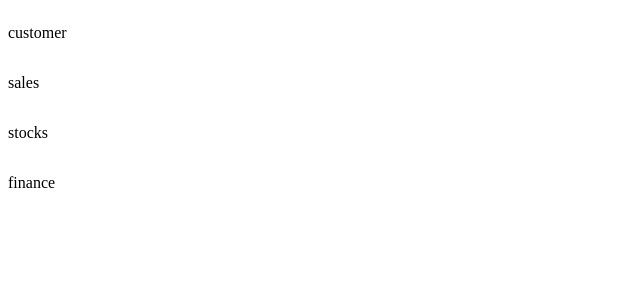
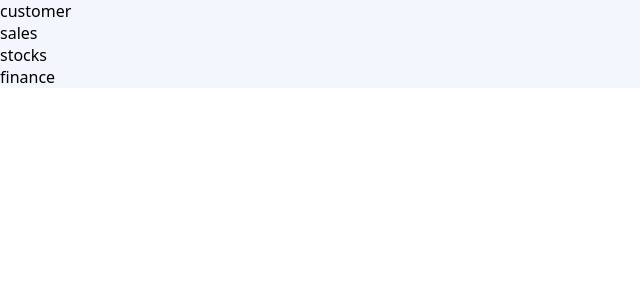
Before and after one commit to AnAtoliy-AA/swimlane, a React (Vite) app in the folder client/: page / in a window 1280 px wide. Shown: the top 300 px of the page, without its empty margins (0-640 px from the left). Built offline with nearby package versions, Linux system fonts and the light colour scheme; the HTML template or start-up script is replaced by a standard one.

Commit message:
feat: add global styles

```diff
--- a/client/src/App.tsx
+++ b/client/src/App.tsx
@@ -1,7 +1,12 @@
 import LinesWrapper from './components/lines/LinesWrapper'
+import { AllProviders } from './providers/allProviders'
 
 function App() {
-  return <LinesWrapper />
+  return (
+    <AllProviders>
+      <LinesWrapper />
+    </AllProviders>
+  )
 }
 
 export default App
--- a/client/src/components/lines/LinesWrapper.tsx
+++ b/client/src/components/lines/LinesWrapper.tsx
@@ -16,6 +16,8 @@ const Wrapper = styled.div<{
 }>`
   display: flex;
   flex-direction: ${({ $direction }) => ($direction ? $direction : 'column')};
+
+  background-color: var(--background);
 `
 
 const LinesWrapper = () => {
--- /dev/null
+++ b/client/src/constants/styles/theme.ts
@@ -0,0 +1,173 @@
+import { css } from 'styled-components'
+import { createGlobalStyle } from 'styled-components'
+
+// color names used from https://www.color-meanings.com/list-of-colors-names-hex-codes/
+enum Color {
+  ORANGE = '#F86F03',
+  BLUE = '#525FE1',
+  BABY_BLUE = '#89CFF0',
+  LIGHT_GRAY = '#F4F4F4',
+  WHITE = '#FFF',
+  RED = '#FF0000',
+  FLAME = '#E34A27',
+  CORAL = '#FF7F50',
+  GREEN = '#008000',
+  CYAN_TEAL = '#23C560',
+  JADE_GREEN = '#07AC45',
+  PARIS_GREEN = '#50C878',
+  SPRING = '#00F0A8',
+  BLACK = '#000000',
+  GRAY = '#808080',
+  CLOUD = '#C5C6D0',
+  SILVER = '#ADADC9',
+  PASTEL_GRAY = '#CCCDC6',
+  SILVER_CLOUD = '#CCC',
+  LIGHT_SILVER = '#BBB',
+  YELLOW = '#FFFF00',
+  PURPLE = '#800080',
+  BROWN = '#A52A2A',
+  BLUSH_RED = '#BC544B',
+  AMARANTH_RED = '#F4364C',
+  PINK = '#FFC0CB',
+  PASTEL_PINK = '#FFD1DC',
+  TEAL = '#008080',
+  GHOST_WHITE = '#F3F6FC',
+}
+
+export interface Theme {
+  '--primary': Color
+  '--secondary': Color
+  '--background': Color
+  '--background-secondary': Color
+  '--text': Color
+  '--text-light': Color
+  '--text-title': Color
+  '--text-converted': Color
+  '--success': Color
+  '--success-secondary': Color
+  '--error': Color
+  '--error-secondary': Color
+  '--error-third': Color
+  '--cancel': Color
+  '--text-input-border': Color
+  '--text-input-outlined': Color
+  '--button-primary': Color
+  '--button-secondary': Color
+}
+
+export type ThemeType = 'dark' | 'light'
+
+export const THEMES: Record<ThemeType, Theme> = {
+  light: {
+    '--primary': Color.BLUE,
+    '--secondary': Color.CYAN_TEAL,
+    '--background': Color.GHOST_WHITE,
+    '--background-secondary': Color.SILVER_CLOUD,
+    '--text': Color.BLACK,
+    '--text-light': Color.WHITE,
+    '--text-converted': Color.WHITE,
+    '--text-title': Color.TEAL,
+    '--success': Color.CYAN_TEAL,
+    '--success-secondary': Color.JADE_GREEN,
+    '--error': Color.RED,
+    '--error-secondary': Color.CORAL,
+    '--error-third': Color.PASTEL_PINK,
+    '--cancel': Color.BLUE,
+    '--text-input-border': Color.SILVER_CLOUD,
+    '--text-input-outlined': Color.LIGHT_SILVER,
+    '--button-primary': Color.GRAY,
+    '--button-secondary': Color.LIGHT_GRAY,
+  },
+  dark: {
+    '--primary': Color.PURPLE,
+    '--secondary': Color.WHITE,
+    '--background': Color.GRAY,
+    '--background-secondary': Color.BABY_BLUE,
+    '--text': Color.WHITE,
+    '--text-light': Color.WHITE,
+    '--text-converted': Color.GRAY,
+    '--text-title': Color.TEAL,
+    '--success': Color.PARIS_GREEN,
+    '--success-secondary': Color.SPRING,
+    '--error': Color.FLAME,
+    '--error-secondary': Color.CORAL,
+    '--error-third': Color.PASTEL_PINK,
+    '--cancel': Color.BLUE,
+    '--text-input-border': Color.SILVER_CLOUD,
+    '--text-input-outlined': Color.LIGHT_SILVER,
+    '--button-primary': Color.GRAY,
+    '--button-secondary': Color.LIGHT_GRAY,
+  },
+}
+
+export const device = {
+  xs: '400px',
+  sm: '600px',
+  md: '900px',
+  lg: '1280px',
+  xl: '1440px',
+  xxl: '1920px',
+}
+
+export const media = {
+  xs: <Props extends TemplateStringsArray>(args: Props) => css`
+    @media (max-width: ${device.xs}) {
+      ${css(args)};
+    }
+  `,
+  sm: <Props extends TemplateStringsArray>(args: Props) => css`
+    @media (max-width: ${device.sm}) {
+      ${css(args)};
+    }
+  `,
+  md: <Props extends TemplateStringsArray>(args: Props) => css`
+    @media (max-width: ${device.md}) {
+      ${css(args)};
+    }
+  `,
+  lg: <Props extends TemplateStringsArray>(args: Props) => css`
+    @media (max-width: ${device.lg}) {
+      ${css(args)};
+    }
+  `,
+  xl: <Props extends TemplateStringsArray>(args: Props) => css`
+    @media (max-width: ${device.xl}) {
+      ${css(args)};
+    }
+  `,
+  xxl: <Props extends TemplateStringsArray>(args: Props) => css`
+    @media (max-width: ${device.xxl}) {
+      ${css(args)};
+    }
+  `,
+}
+
+const GlobalStyle = createGlobalStyle`
+  *, *::before, *::after {
+    margin: 0;
+    padding: 0;
+    box-sizing: border-box;
+
+    font-family:
+    ui-sans-serif,
+    system-ui,
+    -apple-system,
+    BlinkMacSystemFont,
+    Segoe UI,
+    Roboto,
+    Helvetica Neue,
+    Arial,
+    Noto Sans,
+    sans-serif,
+    Apple Color Emoji,
+    Segoe UI Emoji,
+    Segoe UI Symbol,
+    Noto Color Emoji;
+  }
+
+  input {
+    all: unset;
+  }
+`
+
+export default GlobalStyle
--- /dev/null
+++ b/client/src/hooks/useTheme.ts
@@ -0,0 +1,4 @@
+import { useContext } from 'react'
+import { ThemeContext } from '../providers/themeProvider'
+
+export const useTheme = () => useContext(ThemeContext)
--- /dev/null
+++ b/client/src/providers/allProviders.tsx
@@ -0,0 +1,17 @@
+import { CSSProperties, PropsWithChildren } from 'react'
+import { ThemeProvider } from './themeProvider'
+import GlobalStyle from '../constants/styles/theme'
+import { useTheme } from '@/hooks/useTheme'
+
+export const AllProviders = ({ children }: PropsWithChildren) => {
+  const { theme } = useTheme()
+
+  return (
+    <>
+      <GlobalStyle />
+      <ThemeProvider>
+        <div style={{ ...theme } as CSSProperties}>{children}</div>
+      </ThemeProvider>
+    </>
+  )
+}
--- /dev/null
+++ b/client/src/providers/themeProvider.tsx
@@ -0,0 +1,36 @@
+import {
+  SetStateAction,
+  createContext,
+  ReactNode,
+  useState,
+  Dispatch,
+} from 'react'
+import { THEMES, Theme, ThemeType } from '../constants/styles/theme'
+
+interface ThemeContextProps {
+  themeType: ThemeType
+  theme: Theme
+  setCurrentTheme: Dispatch<SetStateAction<ThemeType>> | null //you can use it for theme mode switching(switcher not implemented)
+}
+
+export const ThemeContext = createContext<ThemeContextProps>({
+  themeType: 'light',
+  theme: THEMES['light'],
+  setCurrentTheme: null,
+})
+
+export const ThemeProvider = ({ children }: { children: ReactNode }) => {
+  const [currentTheme, setCurrentTheme] = useState<ThemeType>('light')
+
+  return (
+    <ThemeContext.Provider
+      value={{
+        themeType: currentTheme,
+        theme: THEMES[currentTheme],
+        setCurrentTheme,
+      }}
+    >
+      {children}
+    </ThemeContext.Provider>
+  )
+}
```
Also changed, not shown: client/src/hooks/useScreenSize.ts (added, +36 -0 lines).
